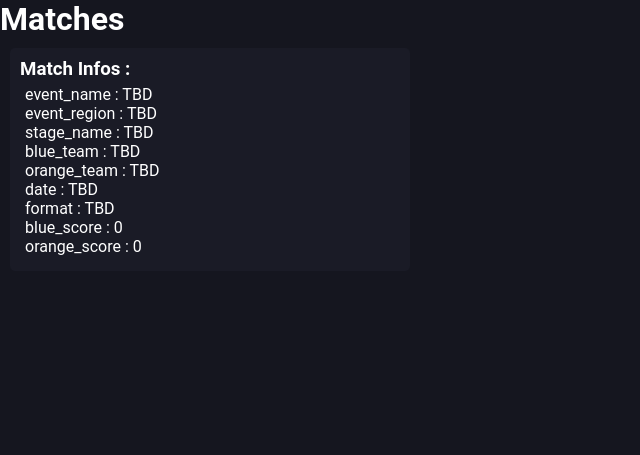
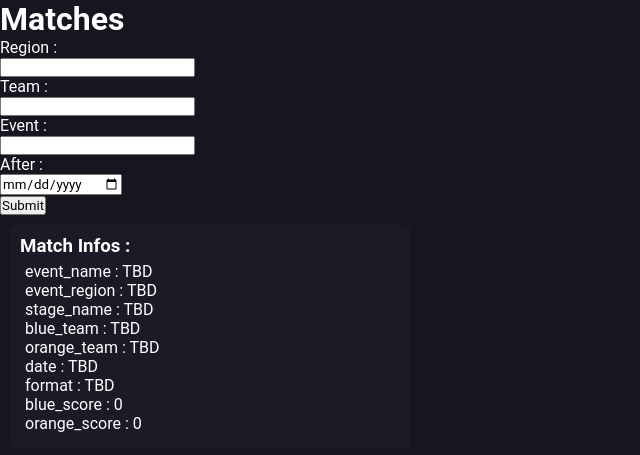
Before and after one commit to Alfred0404/rlcs_scrapper, a Flask app: page /matches in a window 1280 px wide. Shown: the top 455 px of the page, without its empty margins (0-640 px from the left). Run offline with Flask 3, Linux system fonts and the light colour scheme; a database or web service that is not in the repository returns one stand-in record (values such as "Sample title"); data that the repository does not hold is empty.

Commit message:
Users can now filter matches by team, event, date, and region. Same for events, but only by date, region, and event.

```diff
--- a/app.py
+++ b/app.py
@@ -1,4 +1,4 @@
-from flask import Flask, render_template
+from flask import Flask, render_template, request
 from main import get_matches, get_events
 
 app = Flask(__name__)
@@ -14,11 +14,29 @@ def test():
     return render_template("test.html")
 
 
-@app.route("/matches")
+@app.route("/matches", methods=["GET", "POST"])
 def matches():
-    return render_template("matches.html", matches=get_matches(after="2023-01-01"))
+    if request.method == "POST":
+        team = request.form.get("team")
+        region = request.form.get("region")
+        event = request.form.get("event")
+        after = request.form.get("after")
+        print(f"team : {team}\nregion : {region}\nevent : {event}\nafter : {after}")
+        return render_template(
+            "matches.html", matches=get_matches(team, region, event, after)
+        )
+    else:
+        return render_template("matches.html", matches=get_matches())
 
 
-@app.route("/events")
+@app.route("/events", methods=["GET", "POST"])
 def events():
-    return render_template("events.html", events=get_events(after="2023-01-01"))
+    if request.method == "POST":
+        region = request.form.get("region")
+        event_name = request.form.get("event_name")
+        after = request.form.get("after")
+        return render_template(
+            "events.html", events=get_events(region, event_name, after)
+        )
+    else:
+        return render_template("events.html", events=get_events())
--- a/main.py
+++ b/main.py
@@ -1,5 +1,5 @@
 import requests
-from datetime import date
+from datetime import date, datetime
 
 
 def send_request_json(url):
@@ -145,9 +145,21 @@ def get_matches(team="", region="", event="", after=""):
         print(f"Error :\n{e}")
 
 
+def send_notification(match, delay=30):
+    now = datetime.now()
+    # get difference between now and match date
+
+    time_diff = match["date"] - now
+    print(f"Time difference : {time_diff}")
+
+    if time_diff <= delay:
+        print("Match is about to start !")
+
+
 def main():
     today = date.today()
     print(f"Today's date : {today}\n")
+
     team_input = input("Enter a team name : ")
     event_input = input("Enter an event name : ")
     region_input = input("Enter a region : ")
--- a/templates/matches.html
+++ b/templates/matches.html
@@ -9,6 +9,17 @@
 
 <body>
     <h1>Matches</h1>
+    <form method="POST" action="/matches">
+        <label for="region">Region :</label><br>
+        <input type="text" id="region" name="region"><br>
+        <label for="team">Team :</label><br>
+        <input type="text" id="team" name="team"><br>
+        <label for="event">Event :</label><br>
+        <input type="text" id="event" name="event"><br>
+        <label for="after">After :</label><br>
+        <input type="date" id="after" name="after"><br>
+        <input type="submit" value="Submit">
+    </form>
     <ul class="matches-list-container">
         {% for match in matches %}
         {% if match%}
```
Also changed, not shown: templates/events.html (+9 -0 lines).
